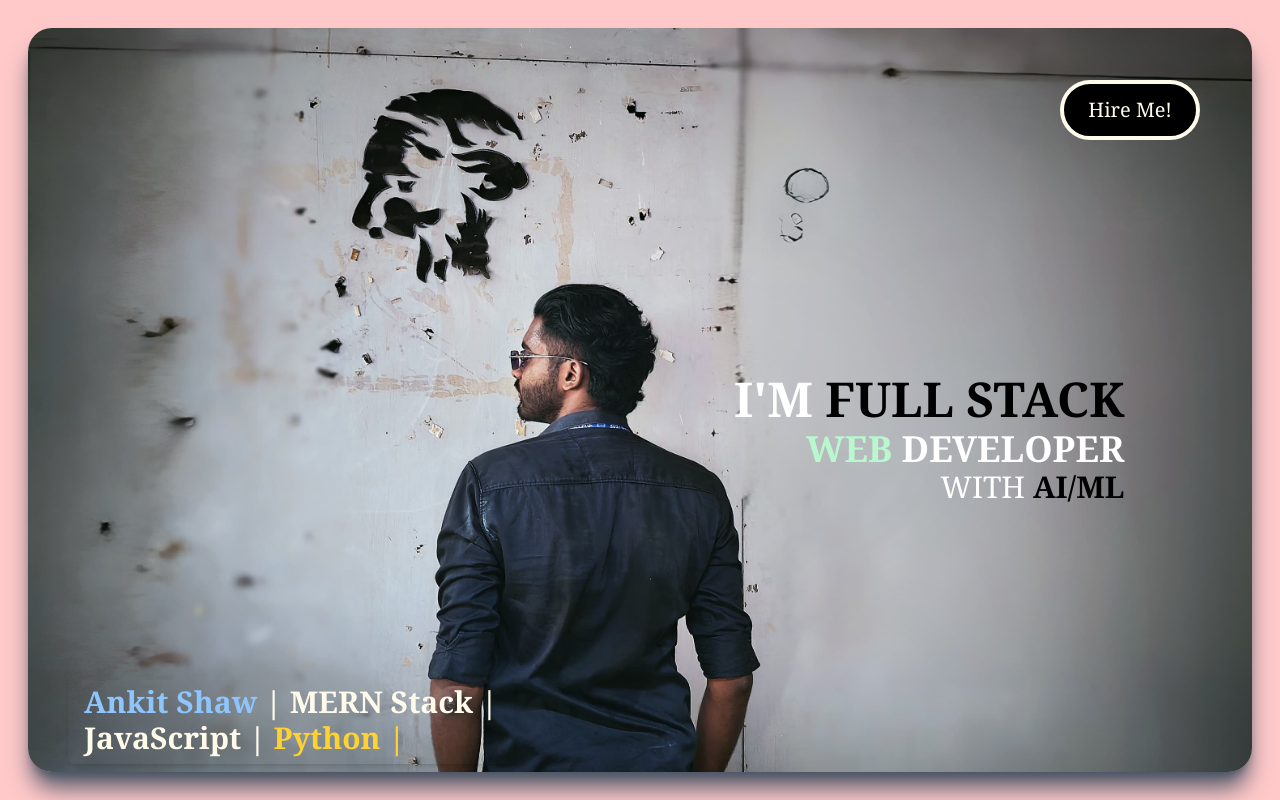
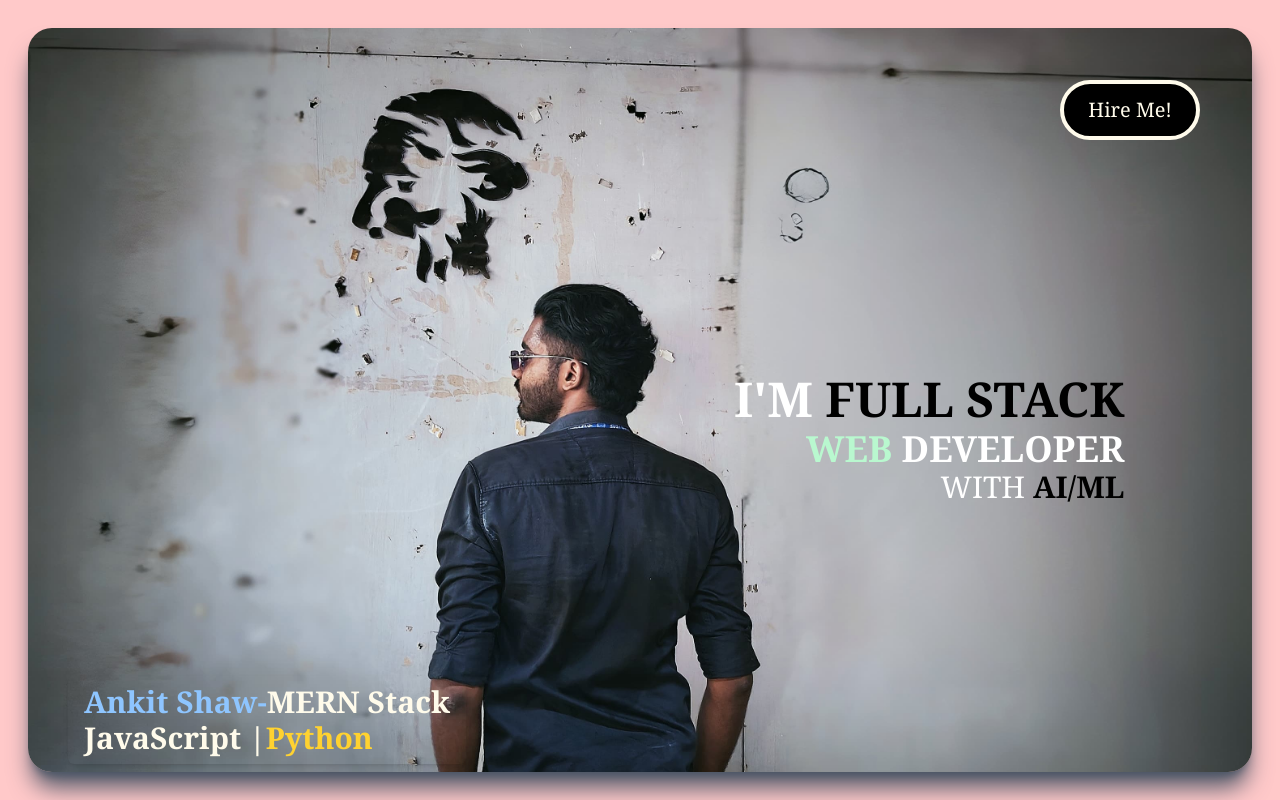
Before and after one commit to masterankit26/BuildFolio, a React (Vite) app: page / in a window 1280 px wide. Shown: the top 800 px of the page. Built offline with nearby package versions, Linux system fonts and the light colour scheme.

Commit message:
Update Page1ButtomText.jsx

```diff
--- a/src/components/Page1ButtomText.jsx
+++ b/src/components/Page1ButtomText.jsx
@@ -5,8 +5,8 @@ const Page1ButtomText = () => {
   return (
     <div className='absolute bottom-2 left-6 sm:left-10 px-4 py-2 rounded-md shadow-md'>
       <div className='text-white text-sm sm:text-base leading-relaxed font-semibold text-left'>
-        <h2 className='text-3xl font-serif text-amber-50'><span className='text-blue-300'>Ankit Shaw </span>| MERN Stack |</h2>
-        <h3 className='text-3xl font-serif text-amber-50'>JavaScript | <span className='text-amber-300'>Python |</span></h3>
+        <h2 className='text-3xl font-serif text-amber-50'><span className='text-blue-300'>Ankit Shaw-</span>MERN Stack</h2>
+        <h3 className='text-3xl font-serif text-amber-50'>JavaScript |<span className='text-amber-300'>Python</span></h3>
       </div>
     </div>
   );
```
